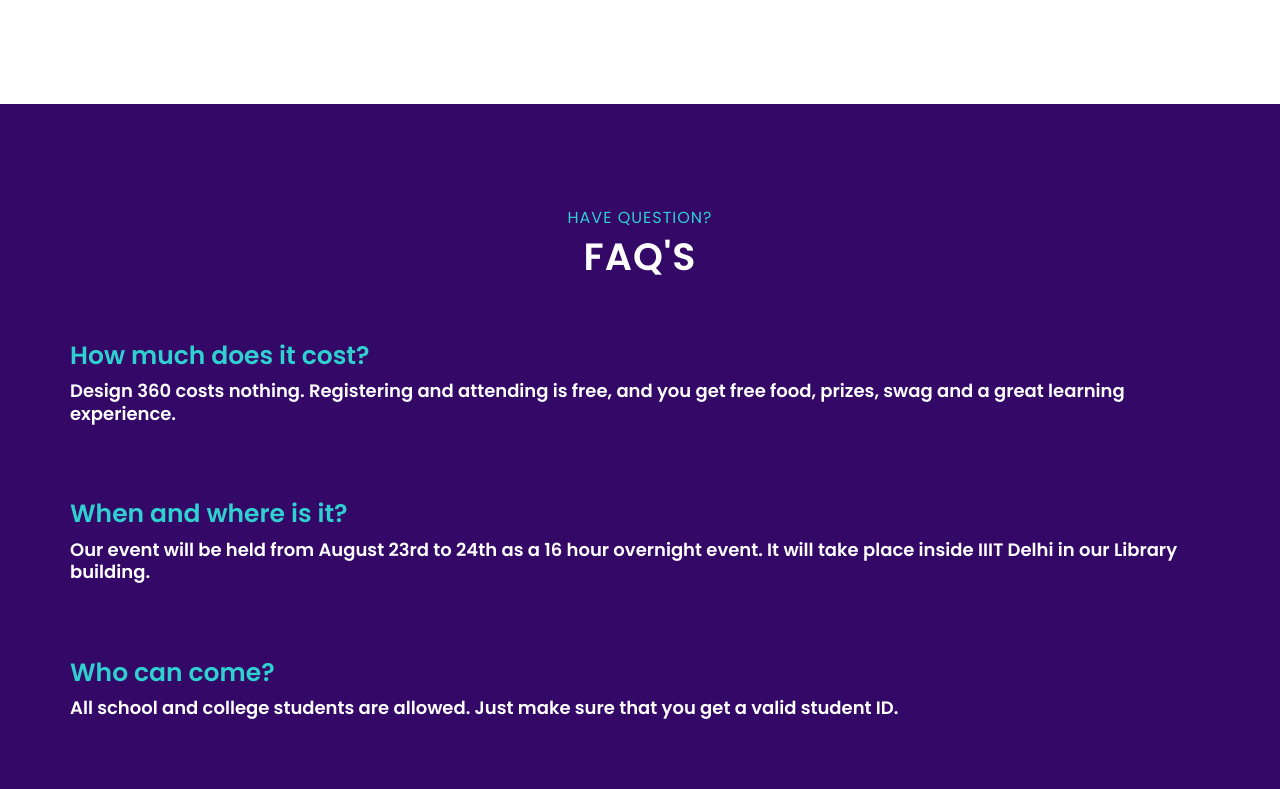
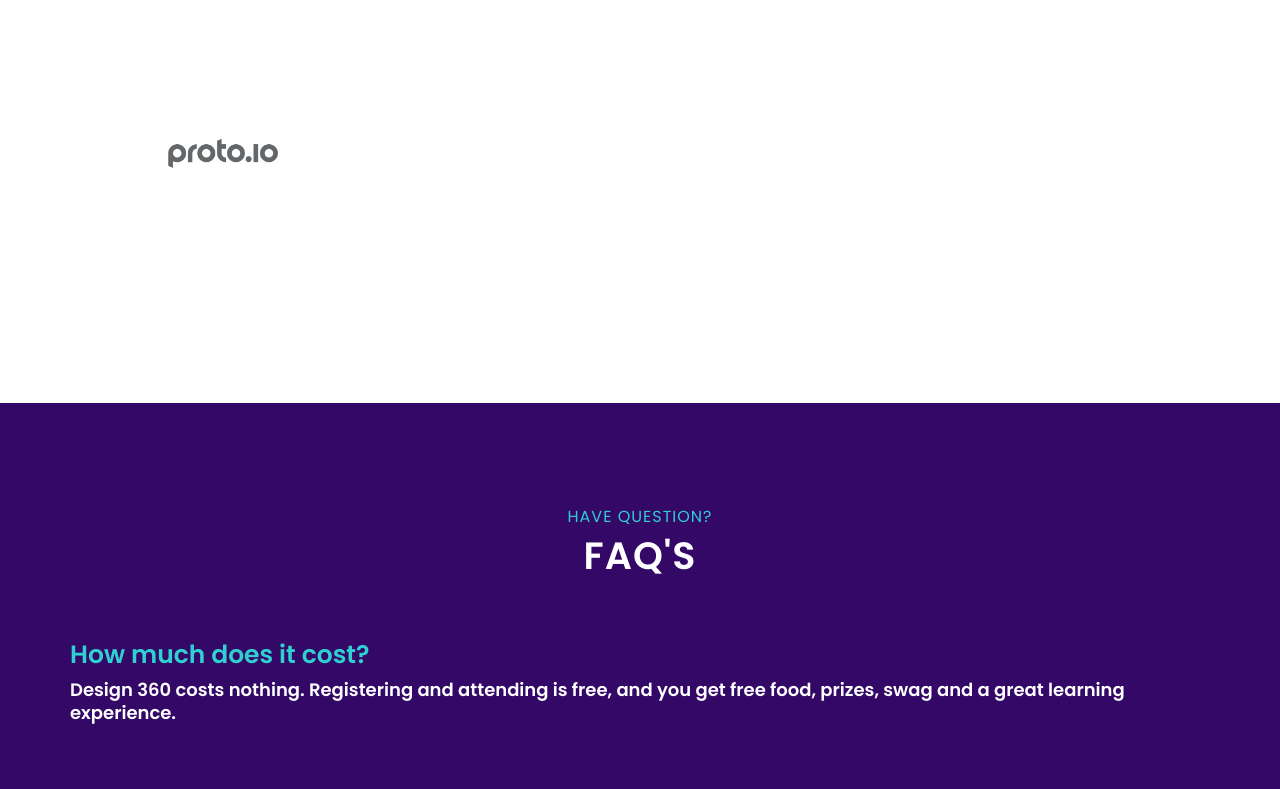
Before and after one commit to design3602019/design3602019.github.io, a website: page index.html in a window 1280 px wide. Shown: the part 5550-6339 px from the top of the page. Drawn offline with Linux system fonts and the light colour scheme.

Commit message:
Update index.html

```diff
--- a/index.html
+++ b/index.html
@@ -724,6 +724,9 @@
                         <div class="single-sponsor wow fadeInUp" data-wow-delay="300ms">
                             <a href="#"><img src="img/core-img/invi.png" alt=""></a>
                         </div>
+                        <div class="single-sponsor wow fadeInUp" data-wow-delay="300ms">
+                            <a href="#"><img src="img/core-img/protoio.png" alt=""></a>
+                        </div>
 
 
                     </div>
```
